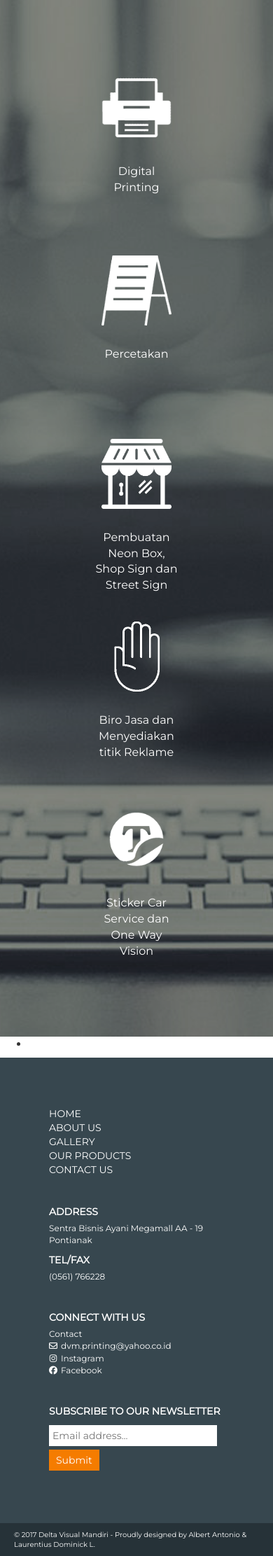
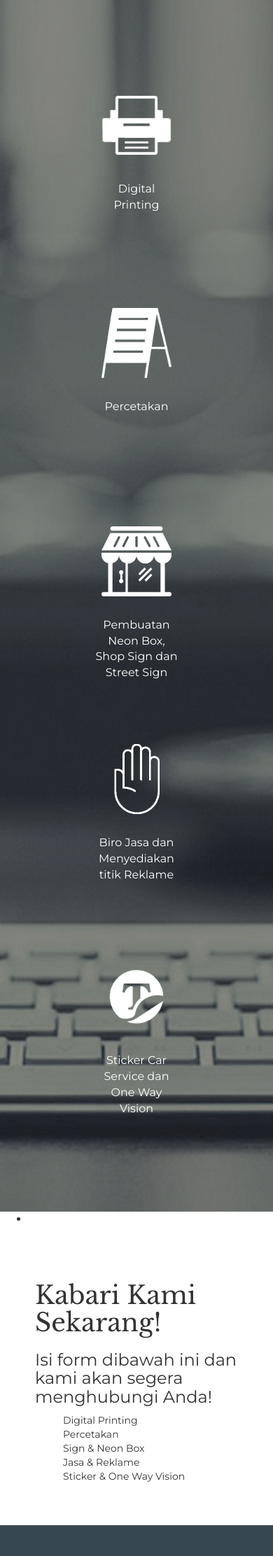
Before and after one commit to assasinz88/Delta-Visual-Mandiri, a PHP site: page / in a window 390 px wide. Shown: the part 1851-4074 px from the top of the page at 70% size. Run offline with PHP 8.4, Linux system fonts and the light colour scheme; some libraries are stand-ins or nearby versions.

Commit message:
asdsadas

```diff
--- a/index.css
+++ b/index.css
@@ -208,6 +208,15 @@ a{
     background: rgba(0, 0, 0, 0.4);
     z-index: 9;
 }
+
+.order{
+    padding:50px;
+}
+
+.object{
+
+}
+
 @media only screen and (max-width: 992px) { /* Medium Devices, Desktop */
 
     .product{
@@ -270,6 +279,41 @@ a{
 
 }
 
+@media only screen and (max-width: 640px) {
+
+    .home h1{
+        font-size:40px;
+    }
+
+    .home h3{
+        font-size:25px;
+    }
+
+    .product-intro h1{
+        font-size:50px;
+    }
+
+    .product-list{
+        position:relative;
+        grid-template-columns: 1fr 1fr 1fr 1fr 1fr 1fr ;
+        grid-template-rows: 1fr 1fr;
+        grid-template-areas:
+        ". satu satu dua dua ."
+        "tiga tiga empat empat lima lima";
+
+    }
+    .icon{
+        display: flex;
+        flex-direction: column;
+        align-items: center;
+        margin:30px;
+    }
+
+    .icon image{
+        width:50px;
+        height:50px;
+    }
+}
 @media only screen and (max-width: 480px) { /* Extra Small Devices, Phone*/
 
     .home{
--- a/index.html
+++ b/index.html
@@ -153,6 +153,23 @@
 
 	</script>
 
+<div class="order">
+	<div class="order-intro">
+		<h1>Kabari Kami Sekarang!</h1>
+		<h3>Isi form dibawah ini dan kami akan segera menghubungi Anda!</h3>
+	</div>
+
+	<div class="object">
+		<ul style="list-style:none;">
+			<li>Digital Printing</li>
+			<li>Percetakan</li>
+			<li>Sign & Neon Box</li>
+			<li>Jasa & Reklame</li>
+			<li>Sticker & One Way Vision</li>
+		</ul>
+	</div>
+
+</div>
 
 <link rel="stylesheet" type="text/css" href="footer.css">
 <div class="footer">
```
